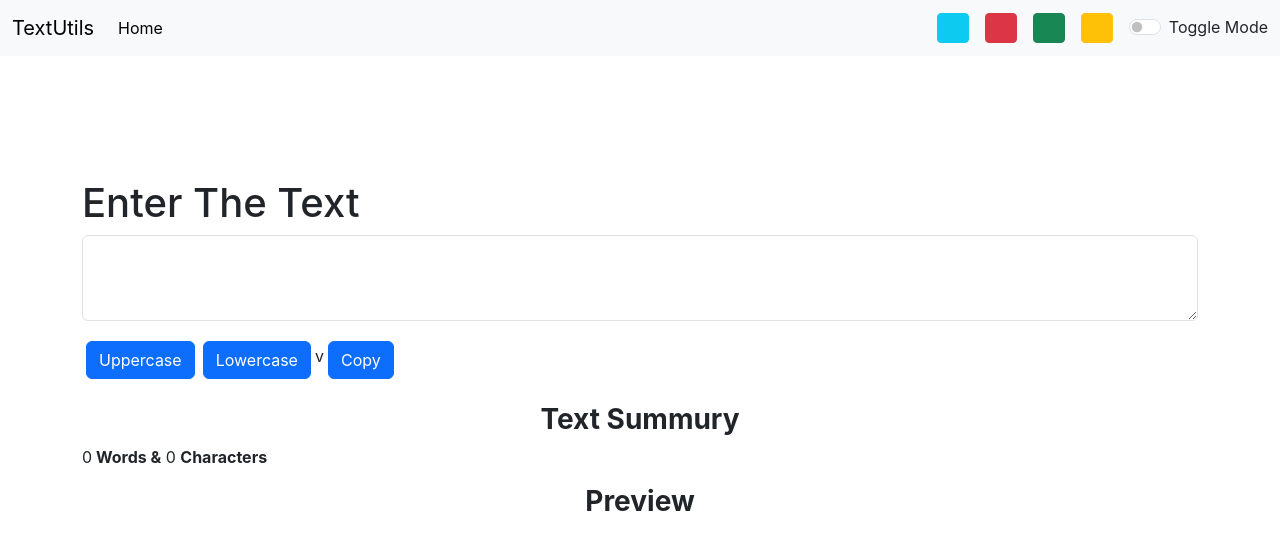
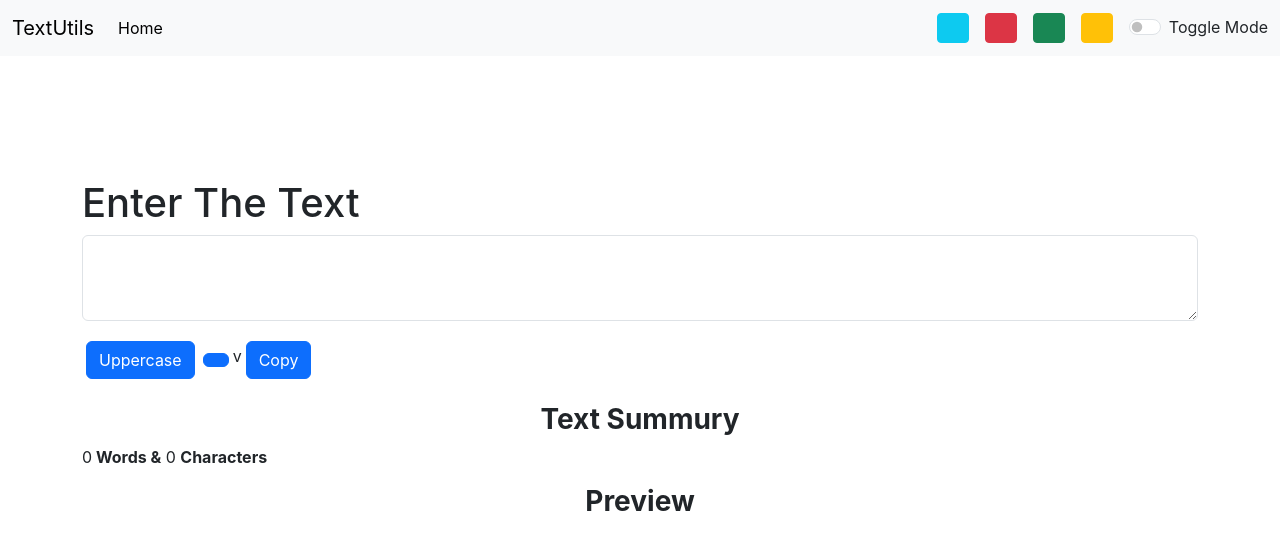
Before and after one commit to dhruvjoshi307/textutils, a React (Create React App) app: page / in a window 1280 px wide. Shown: the top 550 px of the page. Built offline with nearby package versions, Linux system fonts and the light colour scheme.

Commit message:
Update TextForm.js

```diff
--- a/src/components/TextForm.js
+++ b/src/components/TextForm.js
@@ -65,7 +65,7 @@ export default function TextForm(props) {
           onClick={handleDownClick}
           id="lowercase"
         >
-          Lowercase
+
         </button>
        v
         <button id="copy_case" className="btn btn-primary mx-1 mt-1" onClick={handleCopy}
```
